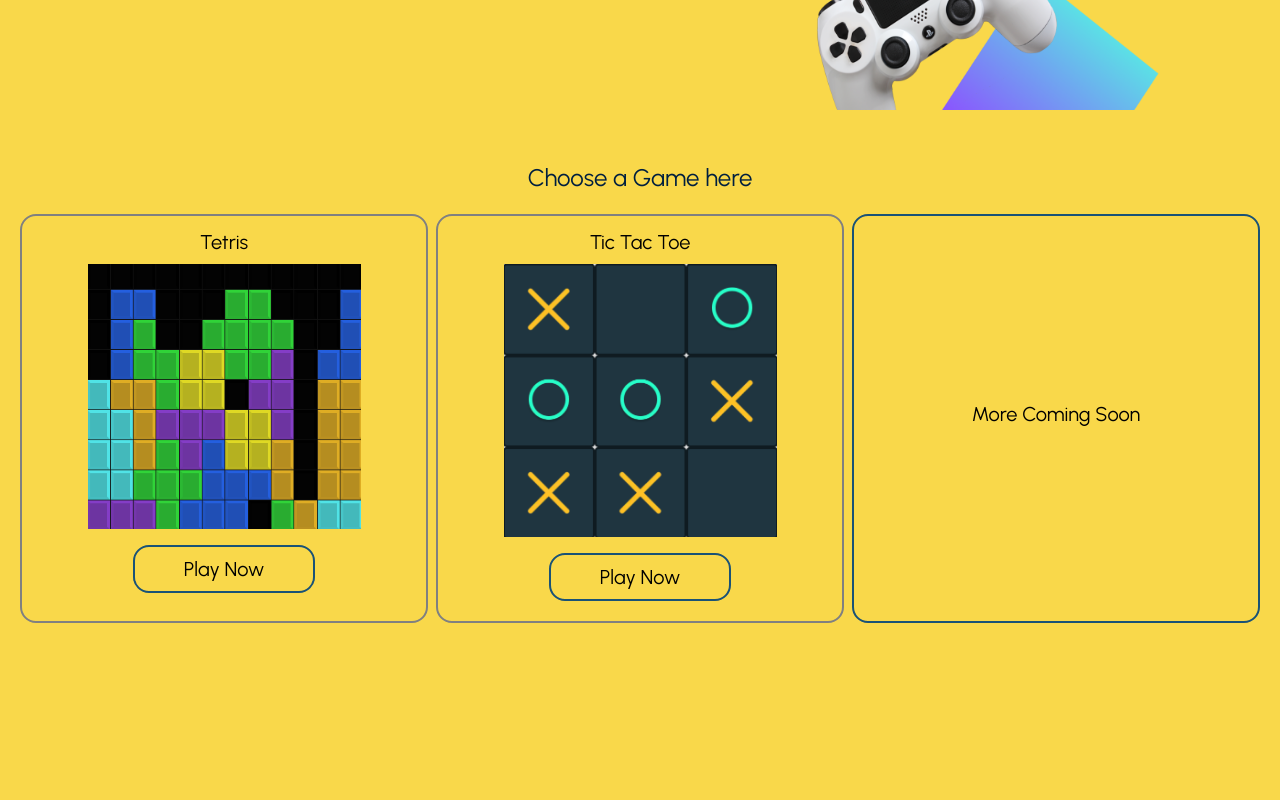
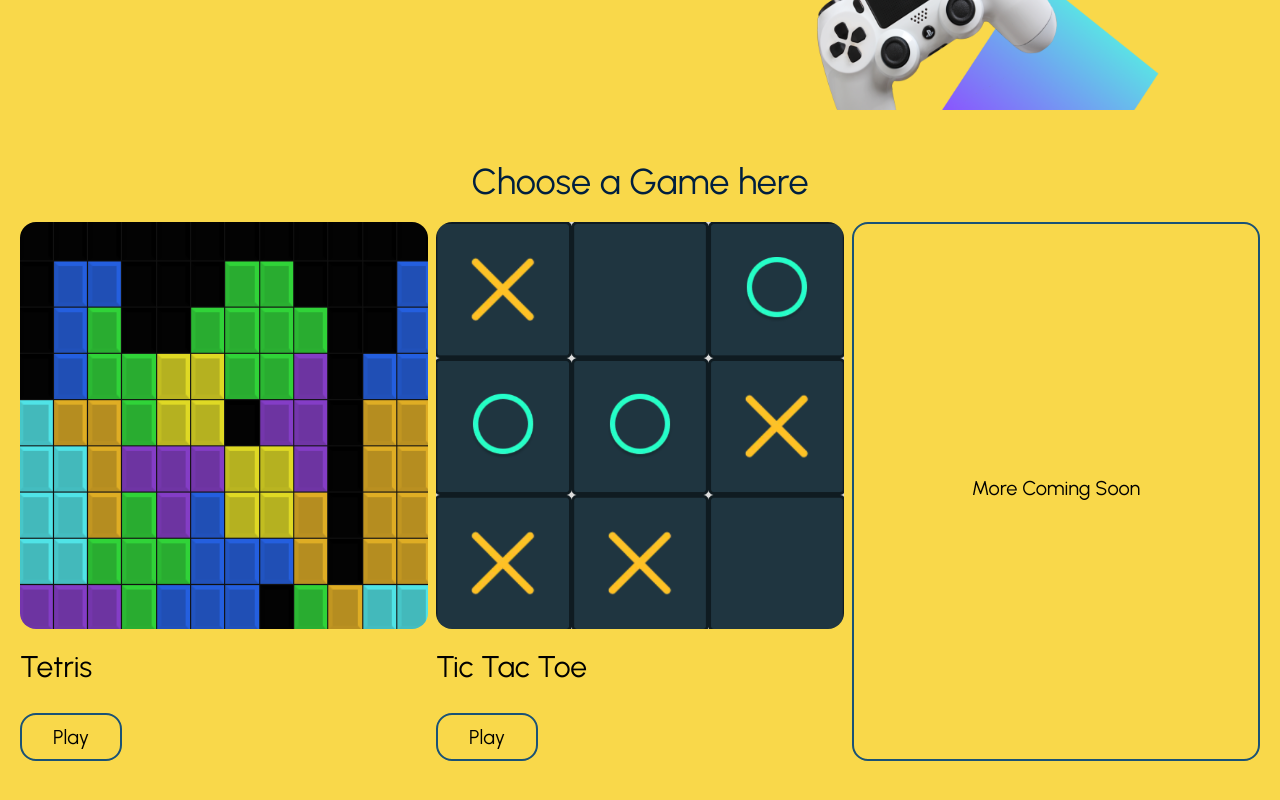
Before and after one commit to MakYM98/gaming_web, a Next.js app: page / in a window 1280 px wide. Shown: the part 690-1490 px from the top of the page. Built offline with nearby package versions, Linux system fonts and the light colour scheme.

Commit message:
Update Game Selection

```diff
--- a/app/page.tsx
+++ b/app/page.tsx
@@ -67,7 +67,7 @@ export default function Home() {
         </div>
         <div className="flex h-full w-full bg-[#f9d84a] p-5" ref={gameRef}>
             <div className="w-[100%] h-1/2 mt-8 text-xl">
-                <p className="mb-5 text-2xl text-center text-[#001f3f]">
+                <p className="mb-5 text-4xl text-center text-[#001f3f]">
                     Choose a Game here
                 </p>
                 <div className="grid grid-cols-3 gap-2 h-1/2">
--- a/components/game/gameCard.tsx
+++ b/components/game/gameCard.tsx
@@ -9,24 +9,24 @@ interface GameCardProps {
 
 const GameCard = ({title, img, selectGame}:GameCardProps) => {
     return (
-        <div className="col-span-1 w-full flex flex-col items-center gap-2 border-2 p-5 pt-3 border-[#808080] rounded-2xl">
-            <p className="text-xl">
-                {title}
-            </p>
+        <div className="col-span-1 w-full flex flex-col items-start gap-2">
             <Image
                 src={require(`@/public/${img}.png`)}
                 alt={title}
-                className="w-3/4"
+                className="w-full rounded-2xl h-full"
             />
+            <p className="text-3xl my-3">
+                {title}
+            </p>
 
             <button
                 className="
-                    mt-2 border-[#1a5276] border-2 p-2 rounded-2xl w-1/2
+                    mt-2 border-[#1a5276] border-2 p-2 rounded-2xl w-1/4
                     hover:bg-[#1a5276] hover:text-white
                 "
                 onClick={()=>{selectGame()}}
             >
-                Play Now
+                Play
             </button>
         </div>
     );
--- a/components/tetris/tetris.tsx
+++ b/components/tetris/tetris.tsx
@@ -19,6 +19,12 @@ const Tetris = () => {
     const [player, updatePlayerPos, resetPlayer, playerRotate] = usePlayer()
     const [stage, setStage, rowsCleared] = useStage(player, resetPlayer)
     const [score, setScore, rows, setRows, level, setLevel] = useGameStatus(rowsCleared)
+
+    window.addEventListener("keydown", function(e) {
+        if(["Space","ArrowUp","ArrowDown","ArrowLeft","ArrowRight"].indexOf(e.code) > -1) {
+            e.preventDefault();
+        }
+    }, false);
 
     const movePlayer = (dir:any) => {
         if(!checkCollision(player, stage, {x: dir, y:0})){
```
